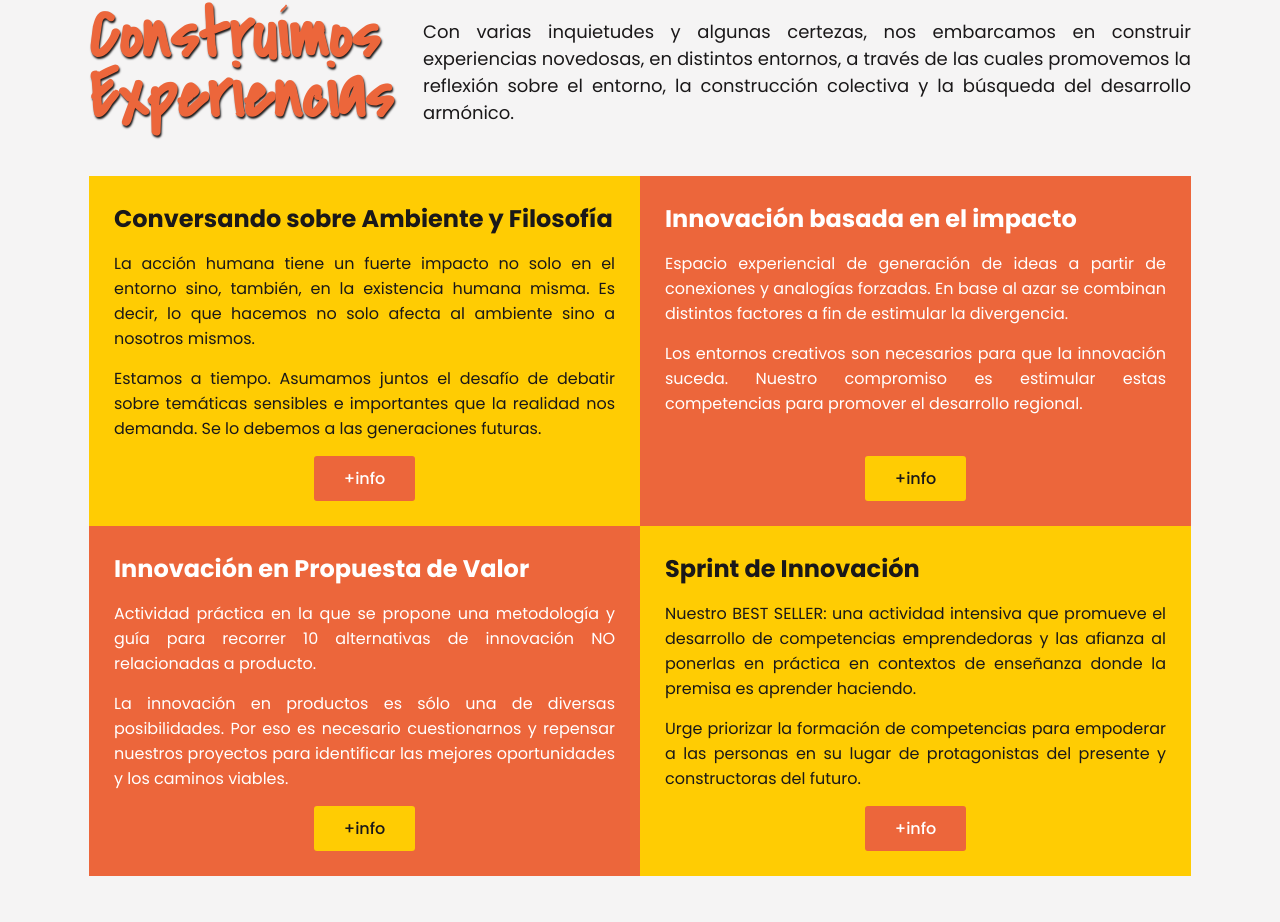
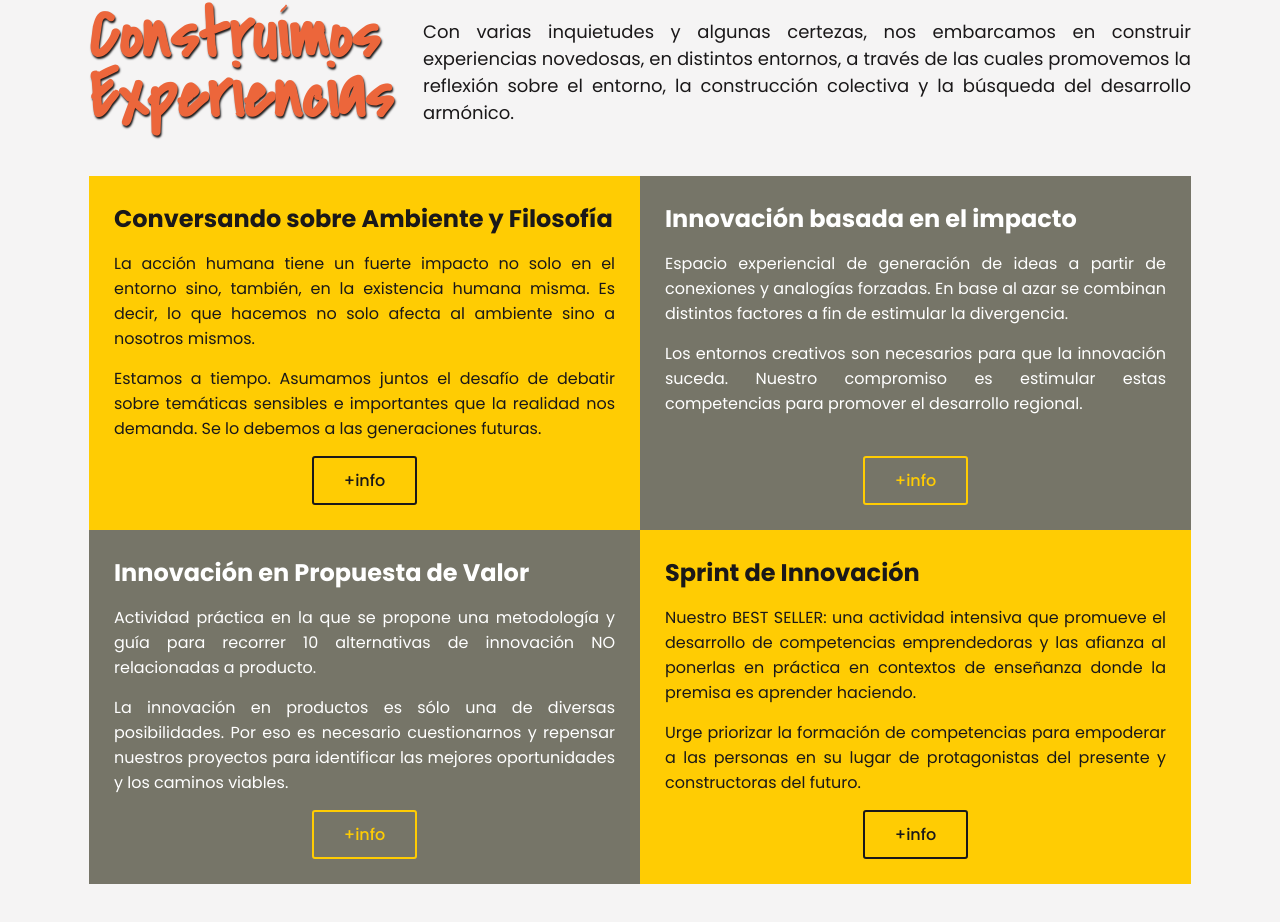
Before and after one commit to fkisser/Rebel-Penguins, a plain HTML site: page index.html in a window 1280 px wide. Shown: the part 2313-3235 px from the top of the page. Drawn offline with Linux system fonts and the light colour scheme.

Commit message:
cambié los botones de las cards de experiencias

```diff
--- a/assets/css/style.css
+++ b/assets/css/style.css
@@ -89,6 +89,14 @@ section:last-child{
 .lleno-naranja{
     color: white;
     background-color: var(--naranja);
+}
+.vacio-gris{
+    color: var(--gris);
+    border: solid 2px var(--gris);
+}
+.vacio-oscuro{
+    color: var(--oscuro);
+    border: solid 2px var(--oscuro);
 }
 
 /* RESALTADORES */
@@ -370,7 +378,7 @@ section:last-child{
     color: var(--oscuro);
 }
 .actividad:nth-child(2), .actividad:nth-child(3){
-    background-color: var(--naranja);
+    background-color: var(--gris);
 }
 
 .actividad .first-part{
--- a/index.html
+++ b/index.html
@@ -135,7 +135,7 @@
                             Estamos a tiempo. Asumamos juntos el desafío de debatir sobre temáticas sensibles e importantes que la realidad nos demanda. Se lo debemos a las generaciones futuras.
                         </p>
                     </div>
-                    <a href="#" class="boton lleno-naranja">+info</a>
+                    <a href="#" class="boton vacio-oscuro">+info</a>
                 </div>
                 <div class="card actividad">
                     <div class="first-part">
@@ -147,7 +147,7 @@
                             Los entornos creativos son necesarios para que la innovación suceda. Nuestro compromiso es estimular estas competencias para promover el desarrollo regional.
                         </p>
                     </div>
-                    <a href="#" class="boton lleno-amarillo">+info</a>
+                    <a href="#" class="boton vacio-amarillo">+info</a>
                 </div>
                 <div class="card actividad">
                     <div class="first-part">
@@ -159,7 +159,7 @@
                             La innovación en productos es sólo una de diversas posibilidades. Por eso es necesario cuestionarnos y repensar nuestros proyectos para identificar las mejores oportunidades y los caminos viables.
                         </p>
                     </div>
-                    <a href="#" class="boton lleno-amarillo">+info</a>
+                    <a href="#" class="boton vacio-amarillo">+info</a>
                 </div>
                 <div class="card actividad">
                     <div class="first-part">
@@ -171,7 +171,7 @@
                             Urge priorizar la formación de competencias para empoderar a las personas en su lugar de protagonistas del presente y constructoras del futuro.
                         </p>
                     </div>
-                    <a href="#" class="boton lleno-naranja">+info</a>
+                    <a href="#" class="boton vacio-oscuro">+info</a>
                 </div>
             </div>
         </section>
```
